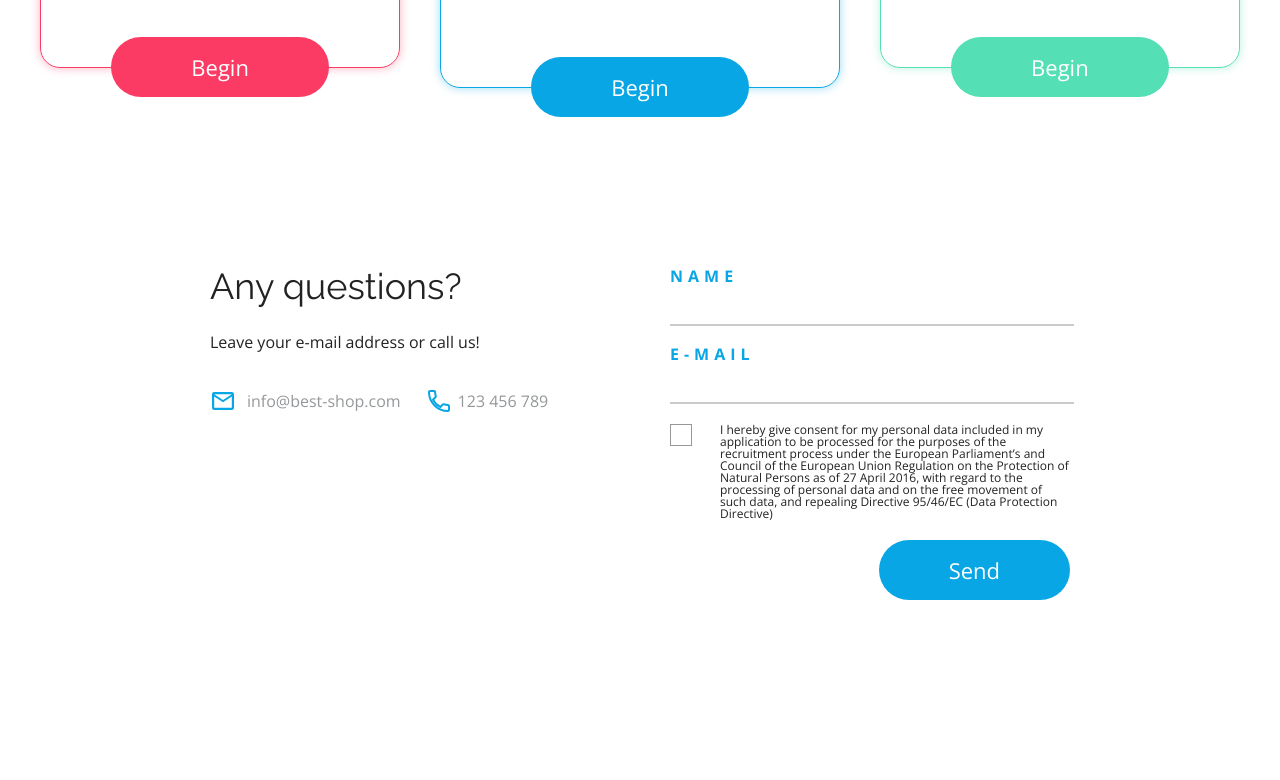
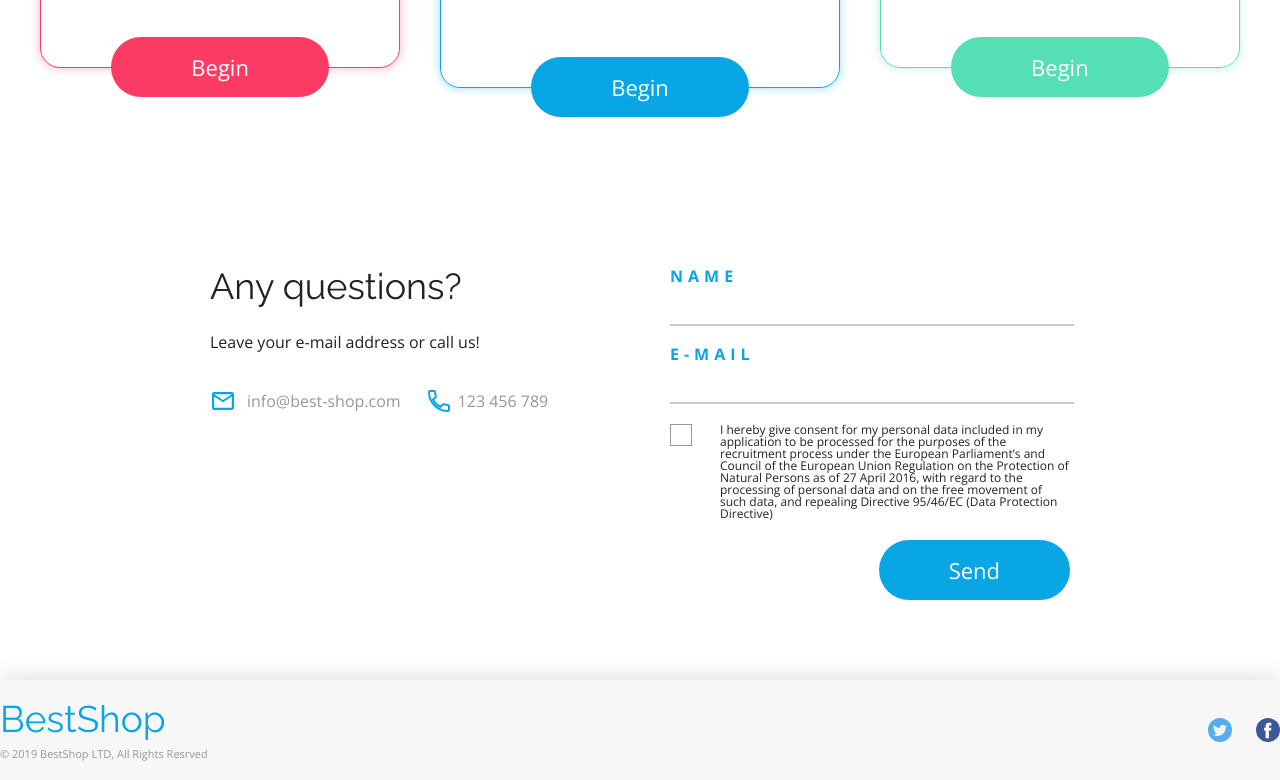
Before and after one commit to karolina-siemieniuk-morawska/warsztat-html, a plain HTML site: page index.html in a window 1280 px wide. Shown: the part 3177-3957 px from the top of the page. Before the commit the page ends 3857 px from the top, so only its background shows below. Drawn offline with nearby package versions, Linux system fonts and the light colour scheme.

Commit message:
added footer

```diff
--- a/css/stylesheet.css
+++ b/css/stylesheet.css
@@ -5,7 +5,7 @@
     --red: rgb(251, 59, 100);
     --green: rgb(85, 223, 180);
     --darkgrey: #707070;
-    --semigrey: rgb(149, 152, 154);
+    --semigrey: #95989a;
     --lightgrey: #A5A5A5;
     box-sizing: border-box;
 }
@@ -207,11 +207,13 @@ a {
 }
 
 .article-pic-1 {
+    margin-top: 20px;
     max-width: 300px;
     max-height: 200px;
 }
 
 .article-pic-2 {
+    margin-top: 20px;
     max-width: 370px;
     max-height: 270px;
 }
@@ -234,10 +236,14 @@ a {
 
 .last-line {
     display: flex;
+    justify-content: space-between;
+    flex-wrap: wrap;
 }
 
 .last-line .article-3 {
-    width: 60%;
+    margin-left: 0;
+    padding-right: 30px;
+    flex-grow: 2;
 }
 
 .article-4 {
@@ -246,7 +252,8 @@ a {
     display: flex;
     align-items: flex-end;
     justify-content: center;
-    margin-left: 40px;
+    margin-left: 30px;
+    margin-right: 0;
 }
 
 .article-4 img {
@@ -514,3 +521,31 @@ a {
     max-width: 200px;
     align-self: flex-end;
 }
+
+
+/* -----FOOTER------ */
+
+footer {
+    border: none;
+    box-shadow: 0px 0px 25px 0px rgb(218, 215, 215);
+    background-color: #F7F7F7;
+}
+
+footer .container {
+    height: 100px;
+    display: flex;
+    justify-content: space-between;
+    align-items: center;
+}
+
+.copy p {
+    font-family: var(--secondary-font);
+    color: var(--semigrey);
+    font-size: 11px;
+    padding-top: 10px;
+}
+
+.twitter,
+.facebook {
+    margin-left: 20px;
+}
--- a/index.html
+++ b/index.html
@@ -170,7 +170,16 @@
   </main>
 
   <footer>
-
+    <div class="footer container">
+      <div class="copy">
+        <a id="logo" class="logo" href="#">BestShop</a>
+        <p>&copy; 2019 BestShop LTD, All Rights Resrved </p>
+      </div>
+      <div class="media">
+        <a href="https://www.twitter.com/"><img src="/assets/Twitter.svg" alt="Twitter" class="twitter"></a>
+        <a href="https://www.facebook.com/"><img src="/assets/Facebook.svg" alt="Facebook" class="facebook"></a>
+      </div>
+    </div>
   </footer>
 
 </body>
```
